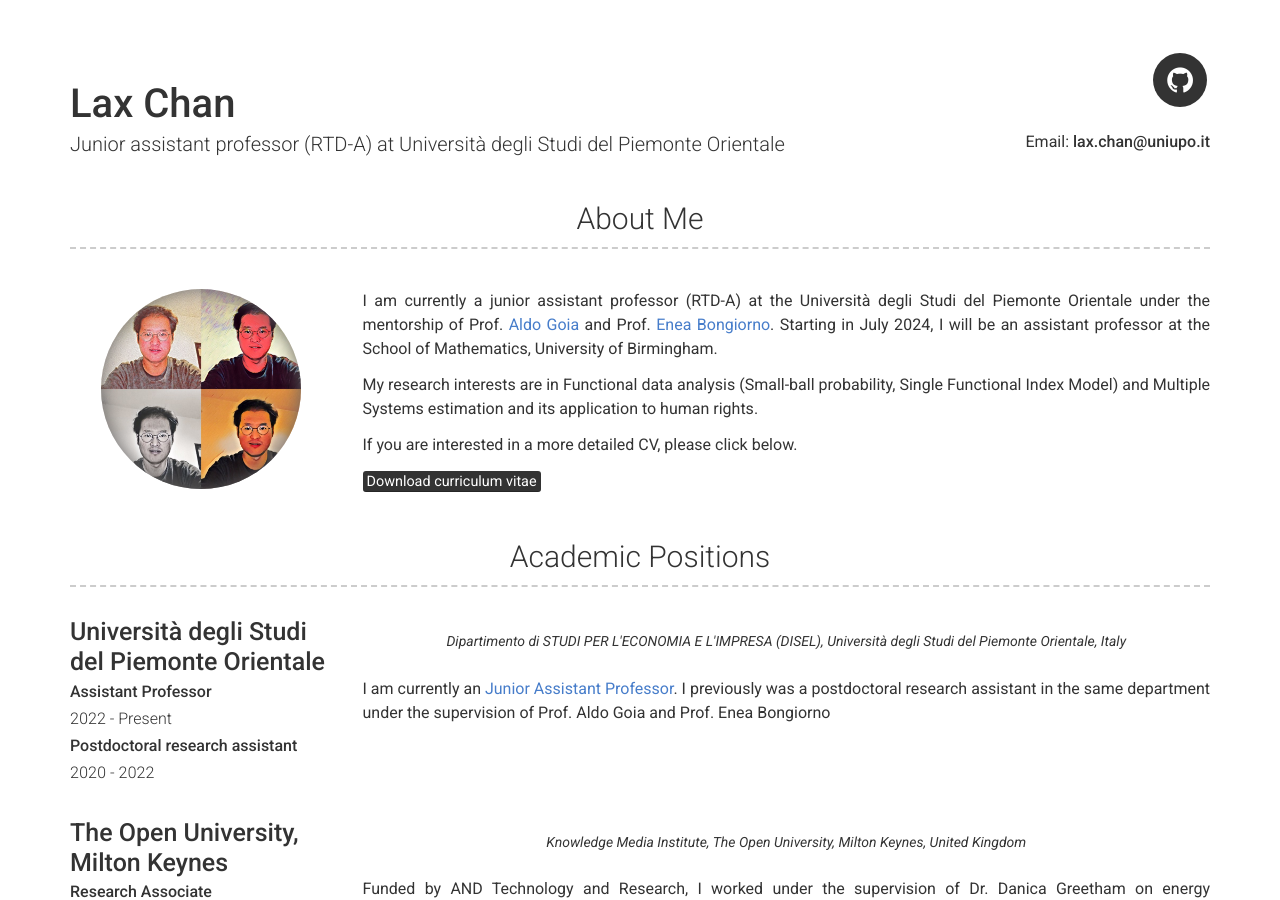
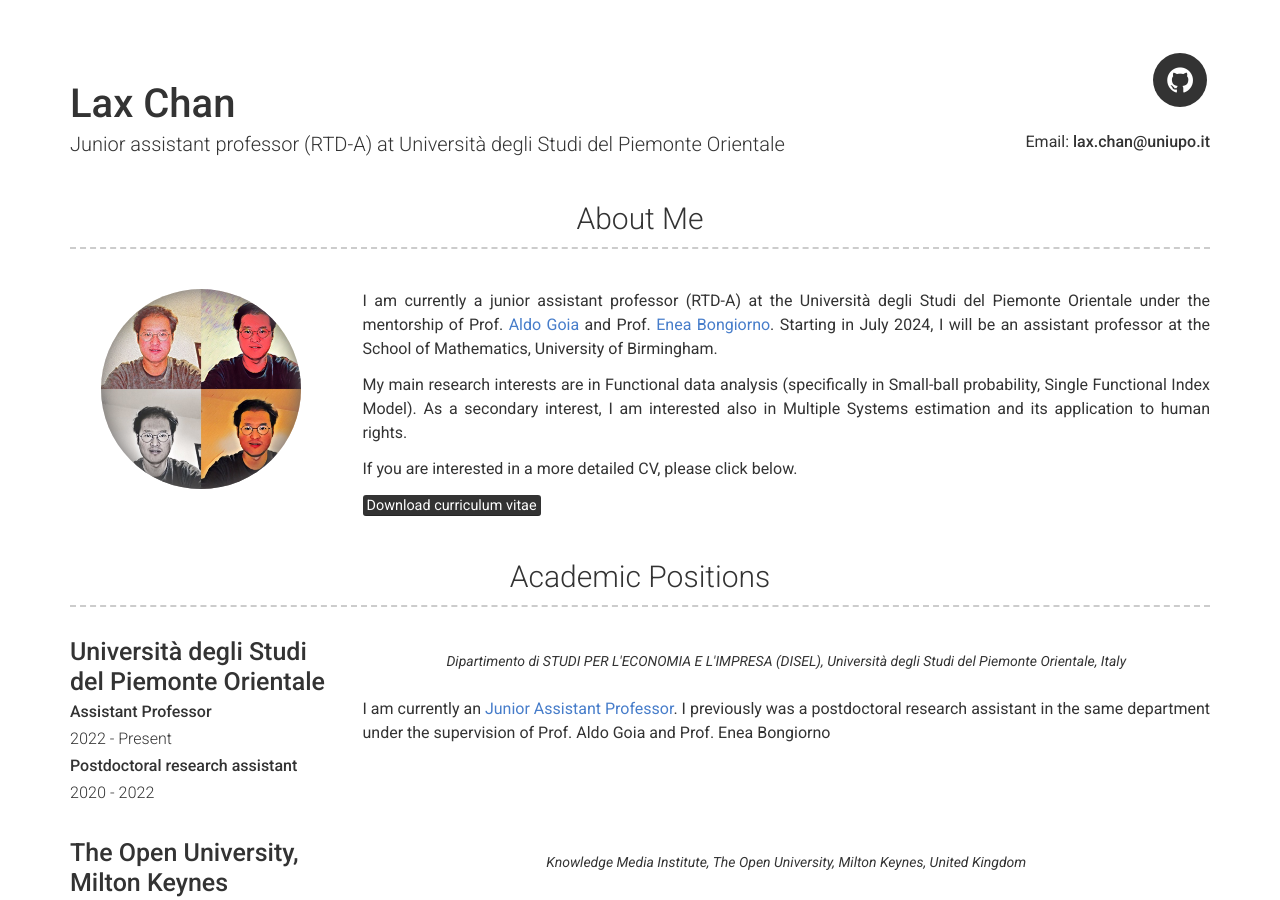
Before and after one commit to Laxchan/Laxchan.github.io, a Jekyll site: the page built from index.md, in a window 1280 px wide and 900 px high. Built offline with Jekyll 4.4.1, drawn with Linux system fonts in a browser that asks for light colours.

Commit message:
Update _config.yml

```diff
--- a/_config.yml
+++ b/_config.yml
@@ -25,7 +25,7 @@ about_content: | # this will include new lines to allow paragraphs
   I am currently a junior assistant professor (RTD-A) at the Università degli Studi del Piemonte Orientale under the mentorship of Prof. [Aldo Goia](https://upobook.uniupo.it/aldo.goia) and Prof. [Enea Bongiorno](https://upobook.uniupo.it/enea.bongiorno).
   Starting in July 2024, I will be an assistant professor at the School of Mathematics, University of Birmingham.
 
-  My research interests are in Functional data analysis (Small-ball probability, Single Functional Index Model) and Multiple Systems estimation and its application to human rights.
+  My main research interests are in Functional data analysis (specifically in Small-ball probability, Single Functional Index Model). As a secondary interest, I am interested also in Multiple Systems estimation and its application to human rights.
 
   If you are interested in a more detailed CV, please click below.
 
```
